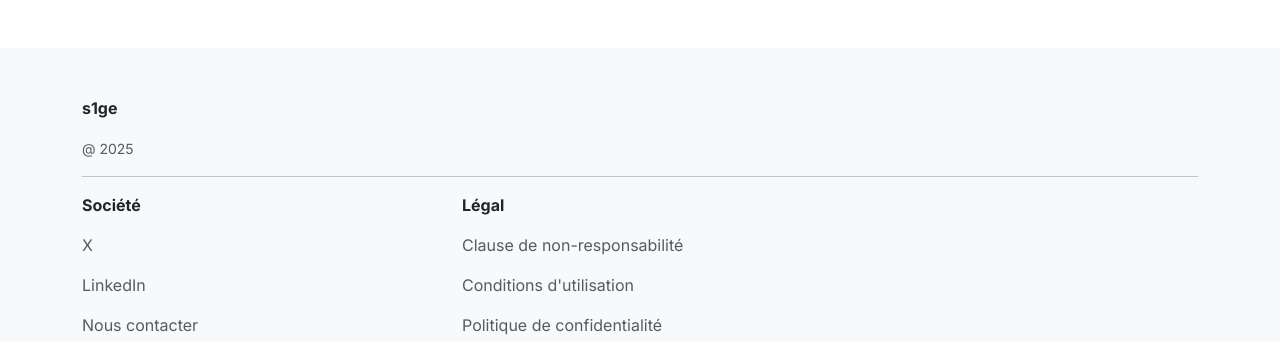
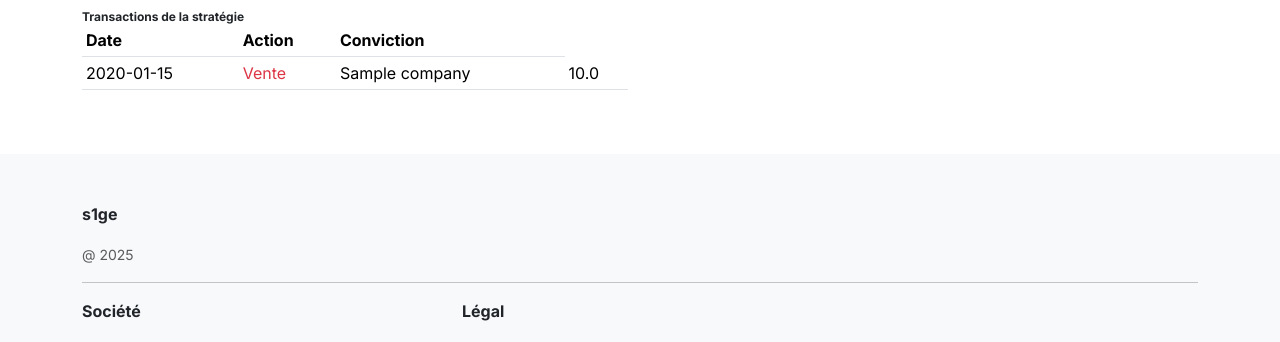
Before and after one commit to lakonguina/ecaflip, a FastAPI app: a page that uses app/templates/strategy.html in a window 1280 px wide. Shown: the part 607-949 px from the top of the page. Run offline with FastAPI, Linux system fonts and the light colour scheme; tables that the repository leaves empty hold one stand-in row (values such as "Sample post").

Commit message:
feat(model): export strategy results to database

```diff
--- a/app/app.py
+++ b/app/app.py
@@ -192,12 +192,18 @@ def strategy(slug: str, request: Request, session: Session = Depends(get_session
             "cumulative_return": round((cumulative - 1) * 100, 2)
         })
 
+    strategy_transactions = session.exec(
+        select(StrategyTransaction)
+        .where(StrategyTransaction.id_strategy == strategy.id_strategy)
+    ).all()
+
     return templates.TemplateResponse(
         "strategy.html",
         {
             "request": request,
             "strategy": strategy,
             "strategy_returns": strategy_chart_data,
-            "cac40": cac40_chart_data
+            "cac40": cac40_chart_data,
+            "strategy_transactions": strategy_transactions
         }
     )
--- a/app/templates/strategy.html
+++ b/app/templates/strategy.html
@@ -21,7 +21,28 @@
         </div>
         <div class="col-md-6">
             <sub><strong>Constitution actuel du portefeuille</strong></sub>
-
+        </div>
+        <div class="col-md-6">
+            <sub><strong>Transactions de la stratégie</strong></sub>
+            <table class="table table-sm">
+                <thead>
+                    <tr>
+                        <th>Date</th>
+                        <th>Action</th>
+                        <th>Conviction</th>
+                    </tr>
+                </thead>
+                <tbody>
+                    {% for tx in strategy_transactions %}
+                    <tr>
+                        <td>{{ tx.date_ }}</td>
+                        <td class="text-{{ 'success' if tx.nature == 'BUY' else 'danger' }}">{{ "Achat" if tx.nature == "BUY" else "Vente" }}</td>
+                        <td>{{ tx.company.name }}</td>
+                        <td>{{ tx.conviction_score }}</td>
+                    </tr>
+                    {% endfor %}
+                </tbody>
+            </table>
         </div>
     </div>
 </div>
--- a/database/model.py
+++ b/database/model.py
@@ -14,6 +14,7 @@ class Company(SQLModel, table=True):
     quotes: list["Quote"] = Relationship(back_populates="company")
     persons: list["Person"] = Relationship(back_populates="companies")
     transactions: list["Transaction"] = Relationship(back_populates="company")
+    strategy_transactions: list["StrategyTransaction"] = Relationship(back_populates="company")
 
 
 class Declaration(SQLModel, table=True):
@@ -136,11 +137,14 @@ class StrategyTransaction(SQLModel, table=True):
     __tablename__ = "strategy_transactions"
     id_strategy_transaction: int | None = Field(default=None, primary_key=True)
     id_strategy: int = Field(foreign_key="strategies.id_strategy")
+    id_company: int = Field(foreign_key="companies.id_company")
     nature: StrategyTransactionNature | None = Field(default=None)
     date_: date | None = Field(default=None)
     conviction_score: float | None = Field(default=None)
+    return_: float | None = Field(default=None)
 
     strategy: Strategy = Relationship(back_populates="strategy_transactions")
+    company: Company = Relationship(back_populates="strategy_transactions")
 
 
 class StrategyReturn(SQLModel, table=True):
```
Also changed, not shown: 1 other file.
